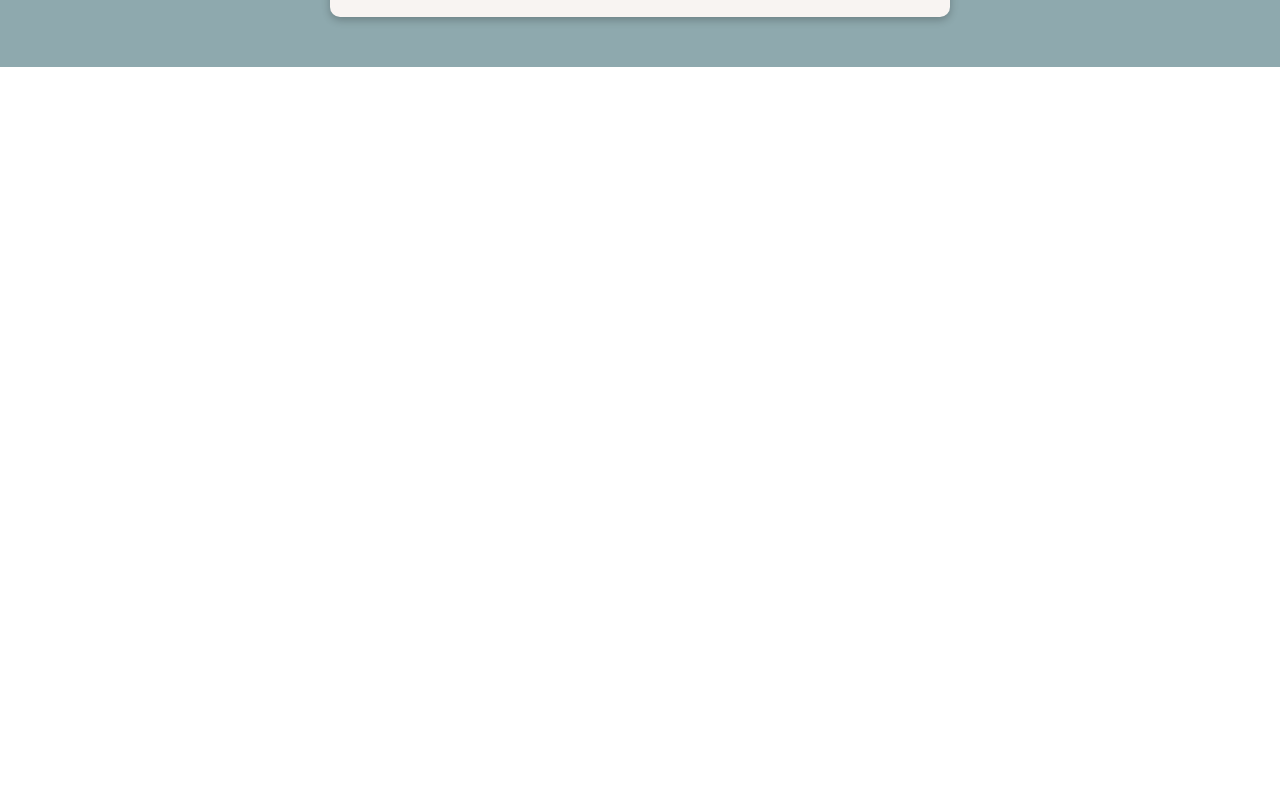
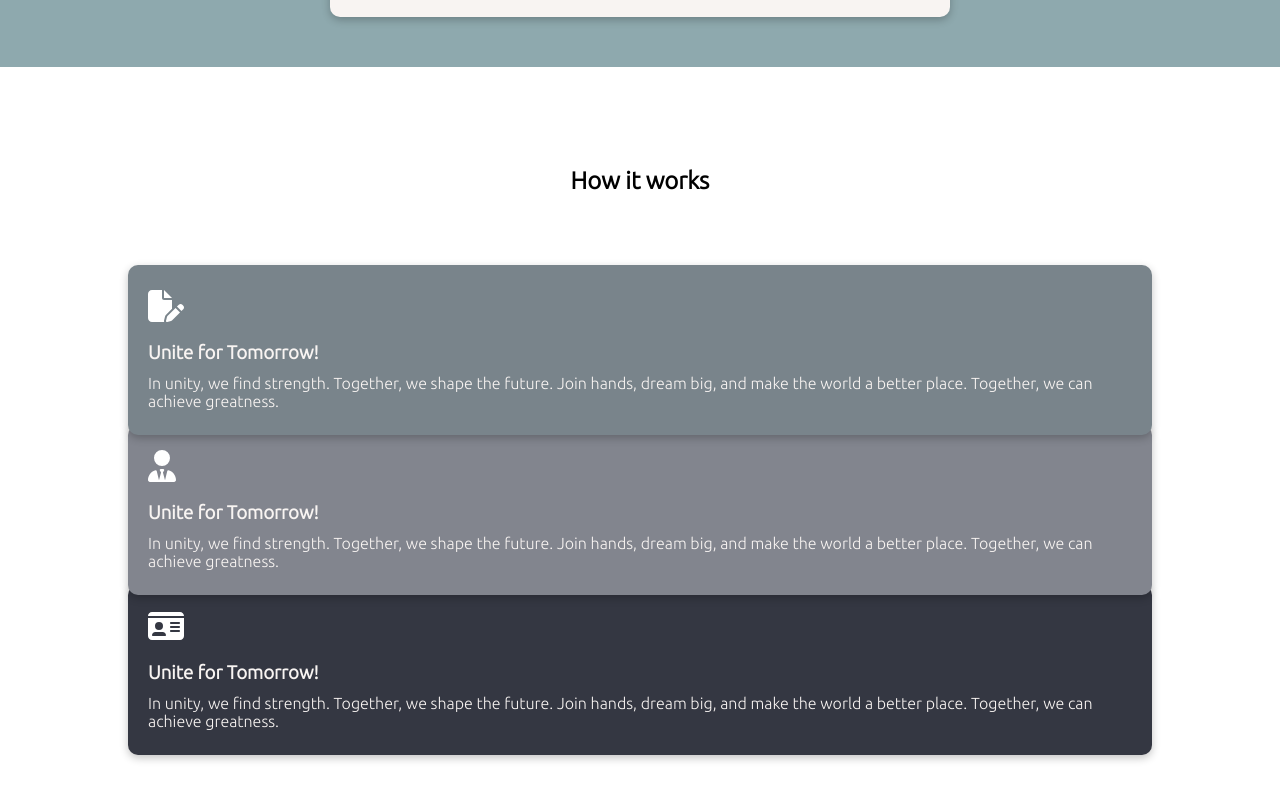
Before and after one commit to LensedStar/visacommers, a React (Create React App) app: page / in a window 1280 px wide. Shown: the part 1980-2780 px from the top of the page. Before the commit the page ends 2147 px from the top, so only its background shows below. Built offline with nearby package versions, Linux system fonts and the light colour scheme.

Commit message:
ADD process block

```diff
--- a/src/Components/Pages/MainPage/About/MainAboutStyle.scss
+++ b/src/Components/Pages/MainPage/About/MainAboutStyle.scss
@@ -4,6 +4,7 @@ $clr-2:rgb(121, 132, 139);
 $clr-3:rgb(142, 169, 174);
 $clr-4:rgb(130, 133, 142);
 $clr-5:rgb(52, 55, 66);
+$shadow: rgba(0, 0, 0, 0.24) 0px 3px 8px;
 
 .about{
   margin-top: 40px;
--- a/src/Components/Pages/MainPage/Main.jsx
+++ b/src/Components/Pages/MainPage/Main.jsx
@@ -17,6 +17,8 @@ import {motion} from "framer-motion";
 import {Link} from "react-scroll"
 
 import WhoBlock from "./WhoBlockMain/WhoBlock";
+
+import ProcessBlock from "./ProcessBlock/ProcessBlock";
 export default function Main() {
     const {t} = useTranslation();
     return(
@@ -49,6 +51,7 @@ export default function Main() {
         </main>
             <MainAbout />
             <WhoBlock />
+            <ProcessBlock />
         </>
     )
 }
--- /dev/null
+++ b/src/Components/Pages/MainPage/ProcessBlock/ProcessBlock.jsx
@@ -0,0 +1,84 @@
+import React from 'react';
+
+import { useTranslation } from 'react-i18next';
+
+import { FontAwesomeIcon } from '@fortawesome/react-fontawesome';
+
+import { faFilePen,faUserTie,faIdCard } from '@fortawesome/free-solid-svg-icons';
+
+import {motion} from "framer-motion";
+
+import './ProcessBlockStyle.scss';
+
+export default function ProcessBlock(){
+    const {t} = useTranslation();
+    return(
+        <div className="processBlock">
+        <h2>{t("process.title")}</h2>
+            <motion.span
+                className="process process1"
+                initial={{
+                    opacity: 0,
+                    y: -50,
+
+                }}
+                transition={{
+                    duration: 1,
+                }}
+                whileInView={{opacity: 1, y: 0}}
+                viewport={{once:true}}
+            >
+                <span className="processIcon">
+                    <FontAwesomeIcon icon={faFilePen} size="2xl" style={{color: "#ffffff",}} />
+                </span>
+                <span className="processText">
+                    <h3>{t("mock.title")}</h3>
+                    <p>{t("mock.description-short")}</p>
+                </span>
+            </motion.span>
+            <motion.span
+                className="process process2"
+                initial={{
+                    opacity: 0,
+                    y: -100,
+                }}
+                transition={{
+                    duration: 1,
+                    delay: .5,
+                }}
+                whileInView={{opacity: 1, y: 0}}
+                viewport={{once:true}}
+            >
+                <span className="processIcon">
+                    <FontAwesomeIcon icon={faUserTie} size="2xl" style={{color: "#ffffff",}} />
+                </span>
+                <span className="processText">
+                    <h3>{t("mock.title")}</h3>
+                    <p>{t("mock.description-short")}</p>
+                </span>
+            </motion.span>
+            <motion.span
+                className="process process3"
+                initial={{
+                    opacity: 0,
+                    y: -100,
+
+                }}
+                transition={{
+                    duration: 1,
+                    delay:1,
+                }}
+                whileInView={{opacity: 1, y: 0}}
+                viewport={{once:true}}
+            >
+                <span className="processIcon">
+                    <FontAwesomeIcon icon={faIdCard} size="2xl" style={{color: "#ffffff",}} />
+                </span>
+                <span className="processText">
+                    <h3>{t("mock.title")}</h3>
+                    <p>{t("mock.description-short")}</p>
+                </span>
+            </motion.span>
+        </div>
+    )
+}
--- /dev/null
+++ b/src/Components/Pages/MainPage/ProcessBlock/ProcessBlockStyle.scss
@@ -0,0 +1,52 @@
+
+$clr-1:rgb(248, 244, 242);
+$clr-2:rgb(121, 132, 139);
+$clr-3:rgb(142, 169, 174);
+$clr-4:rgb(130, 133, 142);
+$clr-5:rgb(52, 55, 66);
+$shadow: rgba(0, 0, 0, 0.24) 0px 3px 8px;
+
+.processBlock{
+  display: flex;
+  flex-direction: column;
+  align-items: center;
+  justify-content: center;
+  width: 100%;
+  padding: 0 10%;
+  margin-bottom: 100px;
+  height: fit-content;
+  h2{
+    margin-bottom: 50px;
+  }
+  .process{
+    border-radius: 10px;
+    padding: 25px 20px;
+    color: $clr-1;
+    position: relative;
+    box-shadow: $shadow;
+    display: flex;
+    flex-direction: column;
+    justify-content: space-evenly;
+    align-items: start;
+    .processText{
+      margin: 20px 0 0 0;
+      h3{
+        margin-bottom: 10px;
+      }
+    }
+  }
+  .process1{
+    background-color: $clr-2;
+    top:20px;
+    z-index: 3;
+  }
+  .process2{
+    background-color:$clr-4 ;
+    top:10px;
+    z-index: 2;
+  }
+  .process3{
+    background-color: $clr-5;
+  }
+
+}
--- a/src/locales/en.json
+++ b/src/locales/en.json
@@ -10,6 +10,9 @@
     "forWho": "For who?",
     "learnMore": "Learn more"
   },
+  "process": {
+    "title": "How it works"
+  },
   "mock": {
     "title": "Unite for Tomorrow!",
     "description-short": "In unity, we find strength. Together, we shape the future. Join hands, dream big, and make the world a better place. Together, we can achieve greatness.",
--- a/src/locales/ru.json
+++ b/src/locales/ru.json
@@ -10,6 +10,9 @@
     "forWho": "For who?",
     "learnMore": "Узнать больше"
   },
+  "process": {
+    "title": "Как это работает?"
+  },
   "mock": {
     "title":  "Объединяйтесь для завтра!",
     "description-short": "В единстве мы находим силу. Вместе мы формируем будущее. Соединяйтесь, мечтайте велико и делайте мир лучше. Вместе мы сможем добиться великих целей.",
--- a/src/locales/ua.json
+++ b/src/locales/ua.json
@@ -11,6 +11,9 @@
     "forWho": "For who?",
     "learnMore": "Дізнатись більше"
   },
+  "process": {
+    "title": "Процес отримання візи"
+  },
   "mock": {
     "title": "Об'єднуйтеся для завтра!",
     "description-short":"В єдності ми знаходимо силу. Разом ми формуємо майбутнє. Об'єднуйтесь, мрійте велико і робіть світ кращим. Разом ми здатні досягнути величі",
```
